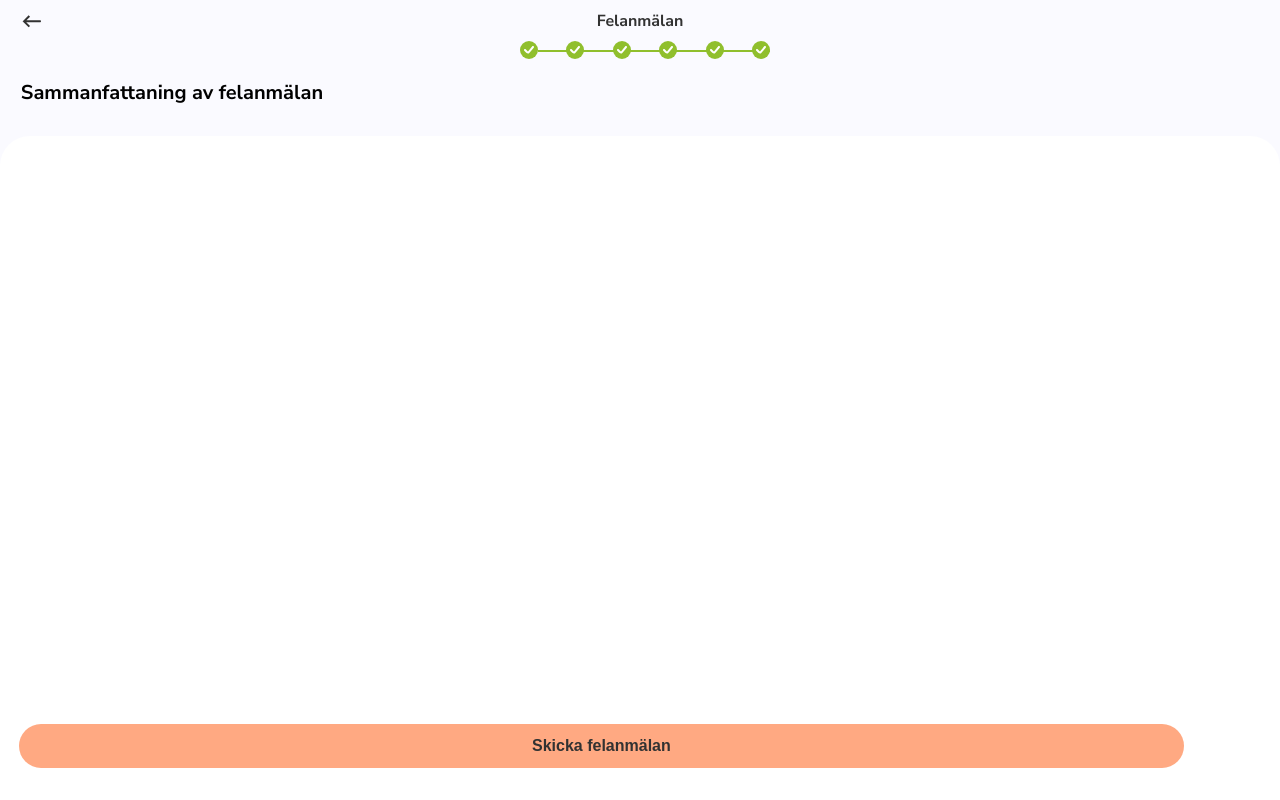
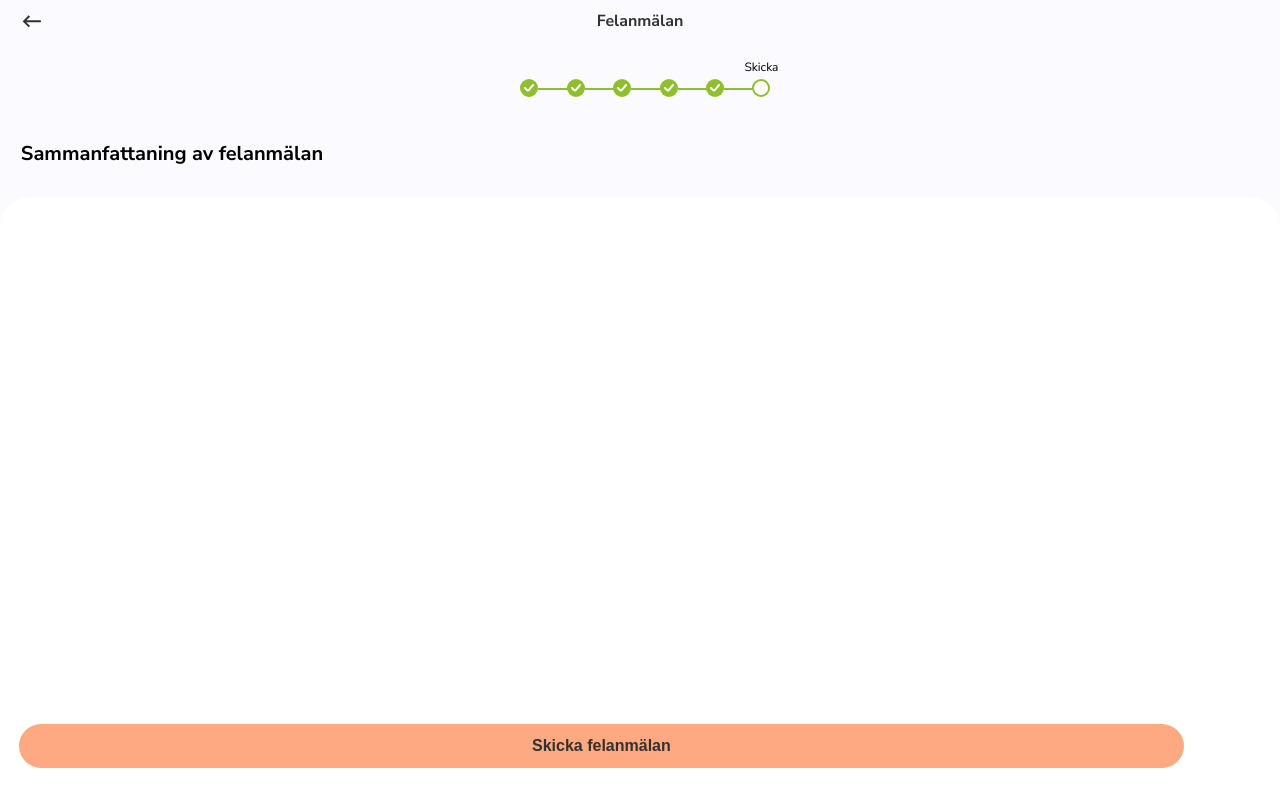
Before and after one commit to allmannyttan/felanmalan, a React (Vite) app in the folder packages/client/: page /sammanfattning in a window 1280 px wide. Built offline with nearby package versions, Linux system fonts and the light colour scheme; the HTML template or start-up script is replaced by a standard one.

Commit message:
style: update progress bar (#13)
* chore: add border to progressbar

* chore: remove line prop to progressbar

* chore: add text on top of progressbar

* chore: fix padding

```diff
--- a/packages/client/src/components/ProgressBar.tsx
+++ b/packages/client/src/components/ProgressBar.tsx
@@ -7,8 +7,8 @@ import { ProgressStatus, Pages } from '../utils/types'
 import { useLocation } from 'react-router-dom'
 
 interface Completed {
-  completed: boolean
-  line: boolean
+  status: string
+  title?: string
 }
 
 const StyledUl = styled.ul`
@@ -22,15 +22,10 @@ const StyledUl = styled.ul`
   justify-content: space-between;
   overflow: hidden;
   margin-left: 10px;
-
-  ::after {
-    content: '';
-    position: absolute;
-    left: 0;
-    top: 5px;
-    width: 100px;
-    height: 2px;
-  }
+  height: 4rem;
+  display: flex;
+  align-items: center;
+  padding: 0.9rem 2rem 0 2rem;
 `
 
 const StyledLi = styled.li<Completed>`
@@ -41,10 +36,21 @@ const StyledLi = styled.li<Completed>`
   z-index: 99;
   position: relative;
   background: ${(props) =>
-    props.completed ? props.theme.colors.green : props.theme.colors.lightGrey};
-  background-image: ${(props) => (props.completed ? `url(${checkMark})` : '')};
+    props.status === 'completed'
+      ? props.theme.colors.green
+      : props.status === 'doing'
+      ? props.theme.colors.white
+      : props.theme.colors.darkGrey};
+  box-shadow: ${(props) =>
+    props.status === 'doing' ? `inset 0px 0px 0px 2px${props.theme.colors.green}` : ''};
+  background-image: ${(props) =>
+    props.status === 'completed' ? `url(${checkMark})` : ''};
   background-repeat: no-repeat;
   background-position: center;
+
+  :nth-child(6)::after {
+    width: 0px;
+  }
 
   ::after {
     height: 0;
@@ -53,8 +59,10 @@ const StyledLi = styled.li<Completed>`
     bottom: 7px;
     left: 18px;
     background: ${(props) =>
-      props.line ? props.theme.colors.green : props.theme.colors.lightGrey};
-    width: 100px;
+      props.status === 'completed'
+        ? props.theme.colors.green
+        : props.theme.colors.darkGrey};
+    width: ${({ title }) => (title === 'Skicka' ? '0px' : '30px')};
     height: 2px;
   }
 `
@@ -62,15 +70,34 @@ const StyledLi = styled.li<Completed>`
 const Wrapper = styled.div`
   display: flex;
   justify-content: center;
+  align-items: center;
+`
+
+const TextWrap = styled.div`
+  display: flex;
+  flex-direction: column;
+  align-items: center;
+  width: 17px;
+`
+
+const Text = styled.p`
+  margin: 0;
+  font-size: 12px;
+  margin-bottom: 0.2rem;
+  margin-top: -1.2rem;
 `
 
 const ProgressBar = () => {
+  interface Page {
+    page: Pages
+    title: string
+  }
   const [progressBar] = useAtom(progressBarAtom)
   const [, updateProgressBar] = useAtom(updateProgressAtom)
-  const [page, setPage] = useState<Pages>(Pages.PLACE)
+  const [pageInfo, setPageInfo] = useState<Page>({ page: Pages.PLACE, title: 'Plats' })
   const { pathname } = useLocation()
 
-  const index = progressBar.map((p) => p.page).indexOf(page)
+  const index = progressBar.map((p) => p.page).indexOf(pageInfo.page)
   const completedPages = progressBar.slice(0, index)
   const nextPages = progressBar.slice(index + 1, 6)
 
@@ -78,24 +105,24 @@ const ProgressBar = () => {
     completedPages.map(({ page }) =>
       updateProgressBar({ page, status: ProgressStatus.COMPLETED }),
     )
-    updateProgressBar({ page, status: ProgressStatus.DOING })
+    updateProgressBar({ page: pageInfo.page, status: ProgressStatus.DOING })
     nextPages.map(({ page }) => updateProgressBar({ page, status: ProgressStatus.NEXT }))
-  }, [page])
+  }, [pageInfo])
 
   useEffect(() => {
     switch (pathname) {
       case '/plats':
-        return setPage(Pages.PLACE)
+        return setPageInfo({ page: Pages.PLACE, title: 'Plats' })
       case '/rum':
-        return setPage(Pages.ROOM)
+        return setPageInfo({ page: Pages.ROOM, title: 'Rum' })
       case '/omrade':
-        return setPage(Pages.AREA)
+        return setPageInfo({ page: Pages.AREA, title: 'Område' })
       case '/objekt':
-        return setPage(Pages.ITEM)
+        return setPageInfo({ page: Pages.ITEM, title: 'Objekt' })
+      case '/komplettera':
+        return setPageInfo({ page: Pages.COMPLETE, title: 'Komplettera' })
       case '/sammanfattning':
-        return setPage(Pages.SUMMARY)
-      case '/komplettera':
-        return setPage(Pages.COMPLETE)
+        return setPageInfo({ page: Pages.SUMMARY, title: 'Skicka' })
 
       default:
         return
@@ -105,17 +132,21 @@ const ProgressBar = () => {
   const getDots = (status: string, i: number) => {
     switch (status) {
       case 'completed':
-        return <StyledLi key={i} completed={true} line={true} />
+        return <StyledLi key={i} status="completed" />
       case 'doing':
-        return <StyledLi key={i} completed={true} line={false} />
+        return (
+          <TextWrap key={i}>
+            <Text>{pageInfo.title}</Text>
+            <StyledLi status="doing" title={pageInfo.title} />
+          </TextWrap>
+        )
       case 'next':
-        return <StyledLi key={i} completed={false} line={false} />
+        return <StyledLi key={i} status="next" />
 
       default:
         break
     }
   }
-
   return (
     <Wrapper>
       <StyledUl>{progressBar.map((item, i) => getDots(item.status, i))}</StyledUl>
```
